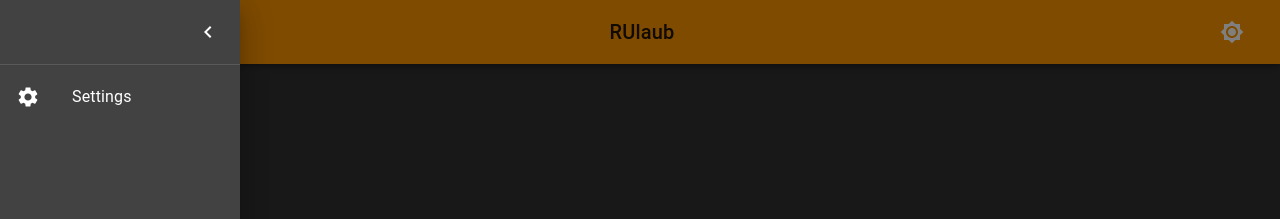
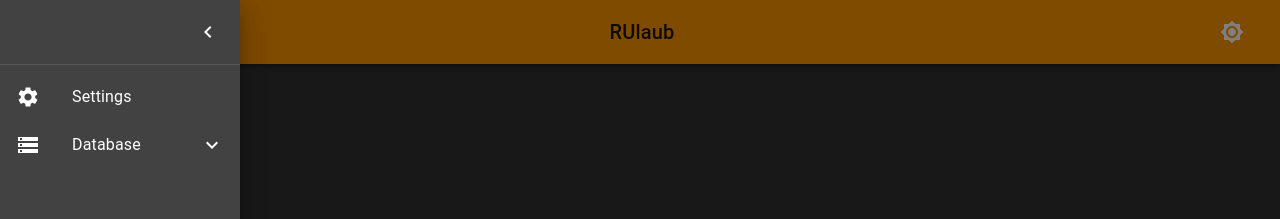
Before and after one commit to Cielquan/RUlaub, a React (Create React App) app: page / in a window 1280 px wide. Both pictures are taken after a click on the button 36 px from the left and 32 px from the top of the page. Shown: the top 219 px of the page. Built offline with nearby package versions, Linux system fonts and the light colour scheme.

Commit message:
add sideMenu Database entry

```diff
--- a/src/components/SideMenu.tsx
+++ b/src/components/SideMenu.tsx
@@ -17,6 +17,7 @@ import { actionCreators, State } from "../state";
 import useStyles from "../styles";
 
 import SideMenuInfoButton from "./SideMenuInfoButton";
+import SideMenuDatabaseButton from "./SideMenuDatabaseButton";
 
 const SideMenu = (): React.ReactElement => {
   const dispatch = useDispatch();
@@ -42,6 +43,7 @@ const SideMenu = (): React.ReactElement => {
             <ListItemText primary={item[0]} />
           </ListItem>
         ))}
+        <SideMenuDatabaseButton />
       </List>
       <div className={classes.infoButton}>
         <Divider />
--- /dev/null
+++ b/src/components/SideMenuDatabaseButton.tsx
@@ -0,0 +1,64 @@
+import React from "react";
+import { bindActionCreators, Dispatch } from "redux";
+import { useDispatch, useSelector } from "react-redux";
+import {
+  Collapse,
+  List,
+  ListItem,
+  ListItemIcon,
+  ListItemText,
+} from "@material-ui/core";
+import ExpandLess from "@material-ui/icons/ExpandLess";
+import ExpandMore from "@material-ui/icons/ExpandMore";
+import StorageIcon from "@material-ui/icons/Storage";
+import CreateIcon from "@material-ui/icons/Create";
+import AddIcon from "@material-ui/icons/Add";
+
+import { actionCreators, State } from "../state";
+import useStyles from "../styles";
+
+const SideMenuDatabaseButton = (): React.ReactElement => {
+  const dispatch = useDispatch();
+  const { closeSideMenuDatabase, openSideMenuDatabase, closeSideMenu } =
+    bindActionCreators(actionCreators, dispatch);
+  const sideMenuDatabaseState = useSelector((state: State) => state.sideMenuDatabase);
+
+  const classes = useStyles();
+
+  const itemList: Array<[string, JSX.Element, () => (dispatch: Dispatch) => void]> = [
+    ["Create new", <AddIcon />, closeSideMenu],
+    ["Change existing", <CreateIcon />, closeSideMenu],
+  ];
+
+  return (
+    <>
+      <ListItem
+        button
+        onClick={sideMenuDatabaseState ? closeSideMenuDatabase : openSideMenuDatabase}
+      >
+        <ListItemIcon>
+          <StorageIcon />
+        </ListItemIcon>
+        <ListItemText primary="Database" />
+        {sideMenuDatabaseState ? <ExpandLess /> : <ExpandMore />}
+      </ListItem>
+      <Collapse in={sideMenuDatabaseState} timeout="auto" unmountOnExit>
+        <List component="div" disablePadding>
+          {itemList.map((item) => (
+            <ListItem
+              key={item[0]}
+              button
+              className={classes.sideMenuNestedButton}
+              onClick={item[2]}
+            >
+              <ListItemIcon>{item[1]}</ListItemIcon>
+              <ListItemText primary={item[0]} />
+            </ListItem>
+          ))}
+        </List>
+      </Collapse>
+    </>
+  );
+};
+
+export default SideMenuDatabaseButton;
--- a/src/styles.ts
+++ b/src/styles.ts
@@ -31,6 +31,9 @@ const useStyles = makeStyles((theme) => ({
     // necessary to match toolbar height
     ...theme.mixins.toolbar,
   },
+  sideMenuNestedButton: {
+    paddingLeft: theme.spacing(4),
+  },
 }));
 
 export default useStyles;
```
